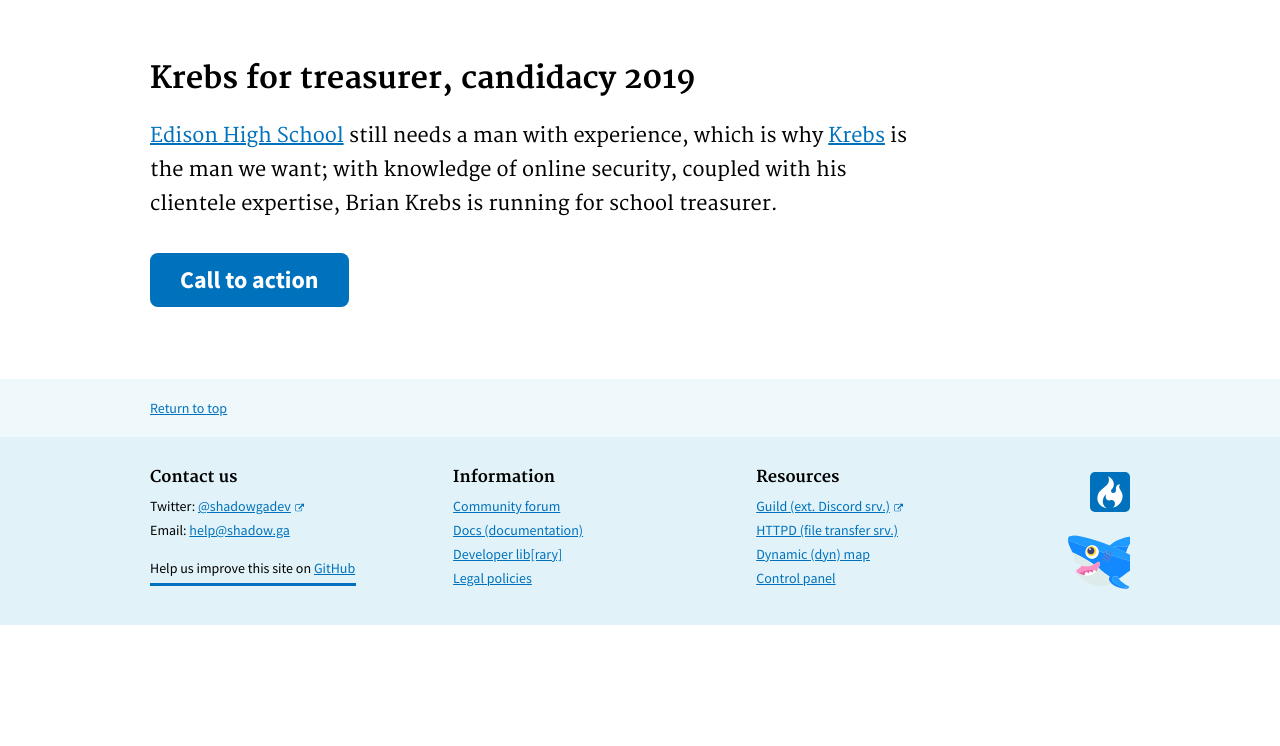
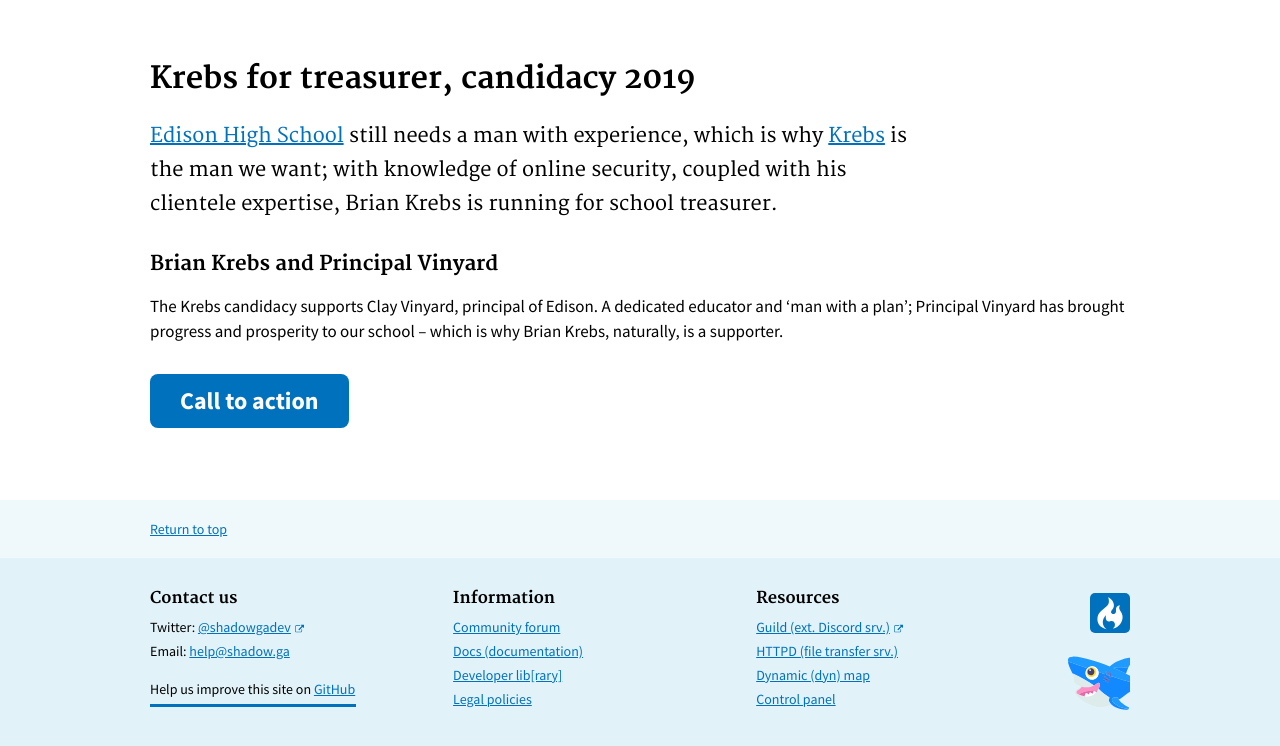
Before and after one commit to serrif/website, a Jekyll site: the page built from main/home.md, in a window 1280 px wide. Shown: the part 400-1146 px from the top of the page. Built offline with Jekyll 4.4.1, drawn with Linux system fonts in a browser that asks for light colours; before the commit the page ends 1025 px from its top, so only the background shows below that.

Commit message:
Update home.md

```diff
--- a/main/home.md
+++ b/main/home.md
@@ -18,4 +18,7 @@ hero:
 [Edison High School](http://edison.tulsa.schooldesk.net/) still needs a man with experience, which is why [Krebs](https://krebsonsecurity.com/about/) is the man we want; with knowledge of online security, coupled with his clientele expertise, Brian Krebs is running for school treasurer.
 {: .usa-font-lead }
 
+### Brian Krebs and Principal Vinyard
+The Krebs candidacy supports Clay Vinyard, principal of Edison. A dedicated educator and 'man with a plan'; Principal Vinyard has brought progress and prosperity to our school -- which is why Brian Krebs, naturally, is a supporter.
+
 [Call to action](#){: .usa-button .usa-button-big }
```
